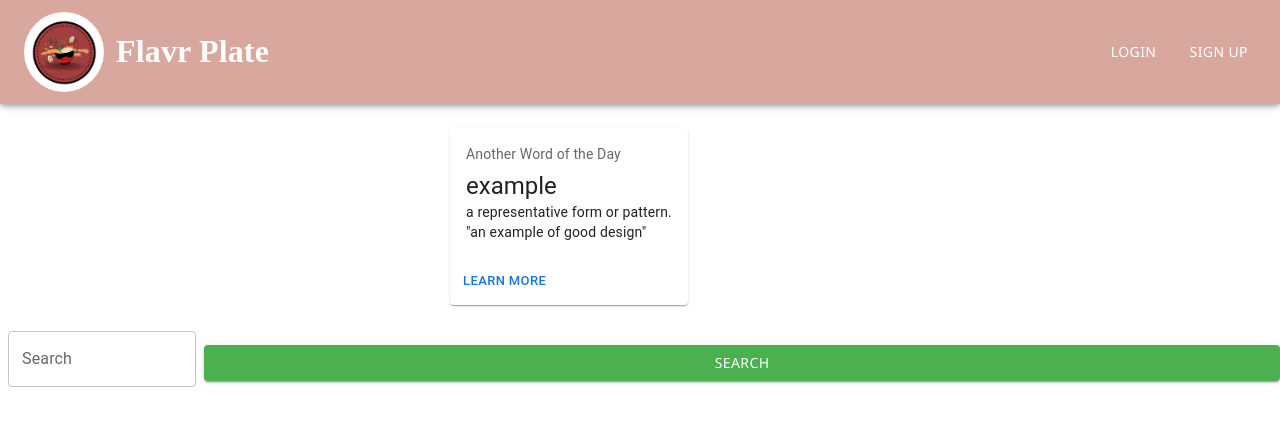
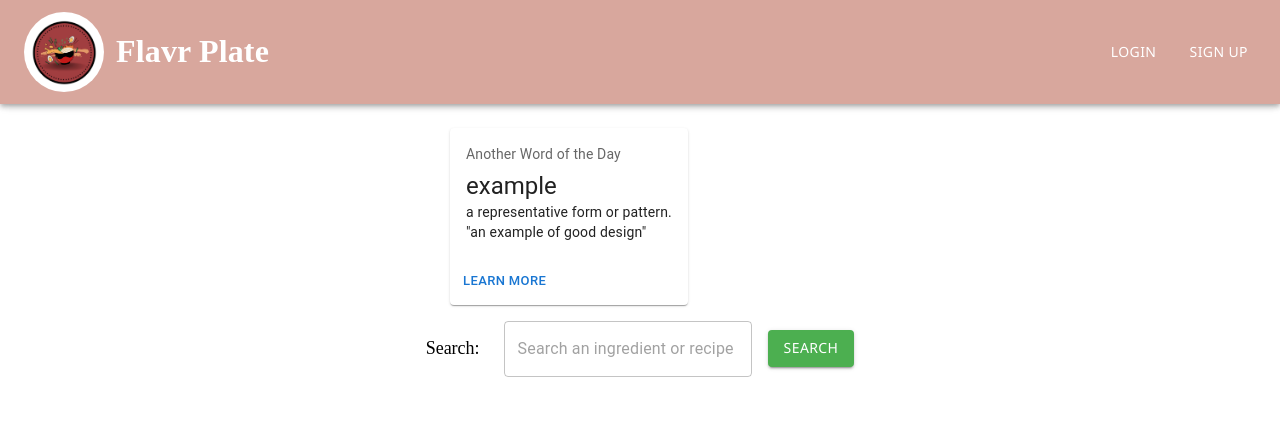
Before and after one commit to Lukiangelxd/Flavr-Plate, a React (Vite) app in the folder client/: page / in a window 1280 px wide. Shown: the top 426 px of the page. Built offline with nearby package versions, Linux system fonts and the light colour scheme.

Commit message:
SearchBar

```diff
--- a/client/src/components/Searchbar/searchbar.jsx
+++ b/client/src/components/Searchbar/searchbar.jsx
@@ -1,29 +1,26 @@
 import React, { useState } from 'react';
-import {Button, Box, TextField} from '@mui/material';
+import { Button, Grid, TextField } from '@mui/material';
 import { GET_RECIPES } from '../../utils/queries';
 import { createTheme, ThemeProvider } from '@mui/material';
 import { useLazyQuery } from '@apollo/client';
 import PropTypes from 'prop-types';
 
-
-
 const SearchBar = ({ onSearchResult }) => {
-
-    const [search, setSearch] = useState({ query: ''});
+  const [search, setSearch] = useState({ query: '' });
 
   const handleInputChange = (event) => {
     setSearch({ ...search, query: event.target.value });
   };
 
-    const [findRecipes, { data, loading, error }] = useLazyQuery(GET_RECIPES)
+  const [findRecipes, { data, loading, error }] = useLazyQuery(GET_RECIPES);
 
-    const handleSearch = async(event) => {
+  const handleSearch = async (event) => {
     event.preventDefault();
     try {
-        console.log(search)
-        console.log(search.query)
+      console.log(search);
+      console.log(search.query);
       const result = await findRecipes({
-          variables:  { query: search.query }
+        variables: { query: search.query },
       });
       if (loading) {
         console.log('Loading...');
@@ -32,40 +29,36 @@ const SearchBar = ({ onSearchResult }) => {
         console.log('Recipes:', result);
         onSearchResult(result.data.recipes);
       }
-
     } catch (error) {
       console.error(error);
     }
+  };
 
-    };
   const defaultTheme = createTheme();
+
   return (
     <ThemeProvider theme={defaultTheme}>
-      <Box
-        component="form"
-        sx={{
-          display: 'flex',
-          alignItems: 'center',
-          '& .MuiTextField-root': { m: 1, width: '25ch' },
-        }}
-        noValidate
-        autoComplete="off"
-        onSubmit={handleSearch}
-      >
+      <form noValidate autoComplete="off" onSubmit={handleSearch}>
+        <Grid container spacing={2} alignItems="center" justifyContent="center">
+          <Grid item>
+            <label htmlFor="search" style={{ marginRight: '8px' }}>
+              Search:
+            </label>
+          </Grid>
+          <Grid item>
             <TextField
+              id="search"
               type="text"
-          label="Search"
-          placeholder="Search and ingredient or recipe name"
+              placeholder="Search an ingredient or recipe name"
               value={search.query}
               onChange={handleInputChange}
             />
+          </Grid>
+          <Grid item>
             <Button
               type="submit"
-            fullWidth
               variant="contained"
               sx={{
-              mt: 3,
-              mb: 2,
                 backgroundColor: '#4CAF50',
                 fontFamily: 'Segoe UI, sans-serif',
                 '&:hover': {
@@ -81,7 +74,9 @@ const SearchBar = ({ onSearchResult }) => {
             >
               Search
             </Button>
-      </Box>
+          </Grid>
+        </Grid>
+      </form>
     </ThemeProvider>
   );
 };
```
Lines whose indentation alone changed are shown as unchanged.
